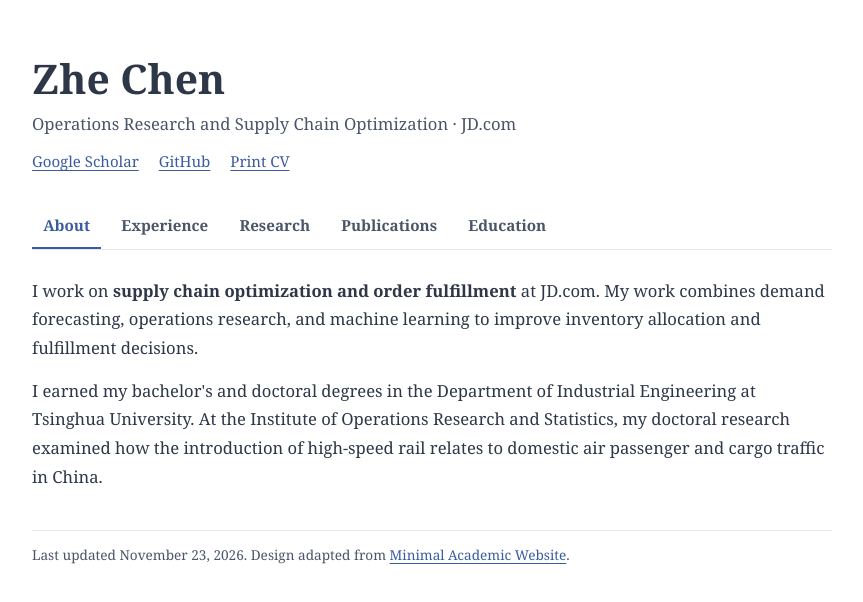
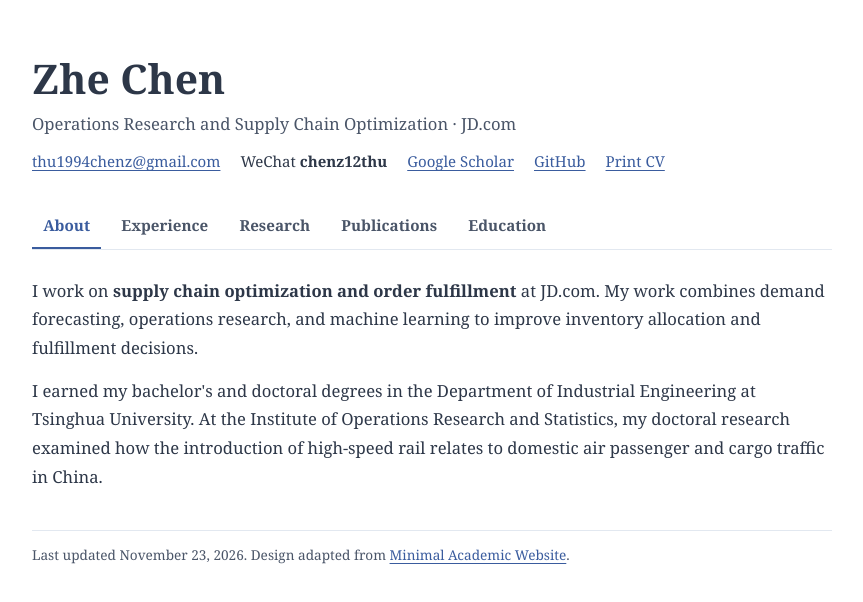
Before and after one commit to chenzh12/chenzh12.github.io, a plain HTML site: page index.html in a window 1280 px wide. Shown: the whole page, without its empty margins (208-1071 px from the left). Drawn offline with Linux system fonts and the light colour scheme.

Commit message:
Add email and WeChat contact details

```diff
--- a/index.html
+++ b/index.html
@@ -223,6 +223,8 @@ SOFTWARE.
       <h1>Zhe Chen</h1>
       <p class="role">Operations Research and Supply Chain Optimization · JD.com</p>
       <div class="social-links-header">
+        <a href="mailto:thu1994chenz@gmail.com">thu1994chenz@gmail.com</a>
+        <span>WeChat <strong>chenz12thu</strong></span>
         <a href="https://scholar.google.com/citations?user=n1bKL70AAAAJ">Google Scholar</a>
         <a href="https://github.com/chenzh12">GitHub</a>
         <button class="print-button" id="print-resume" type="button" hidden>Print CV</button>
```
